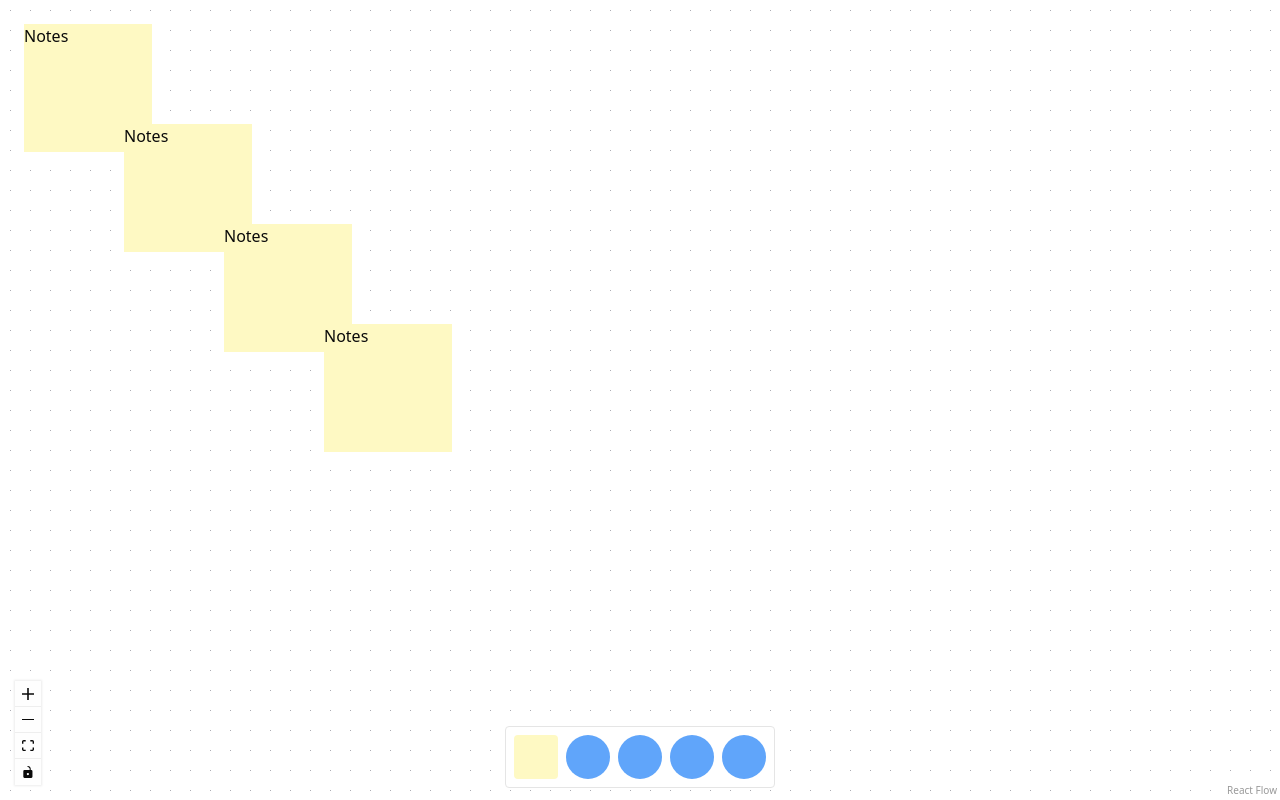
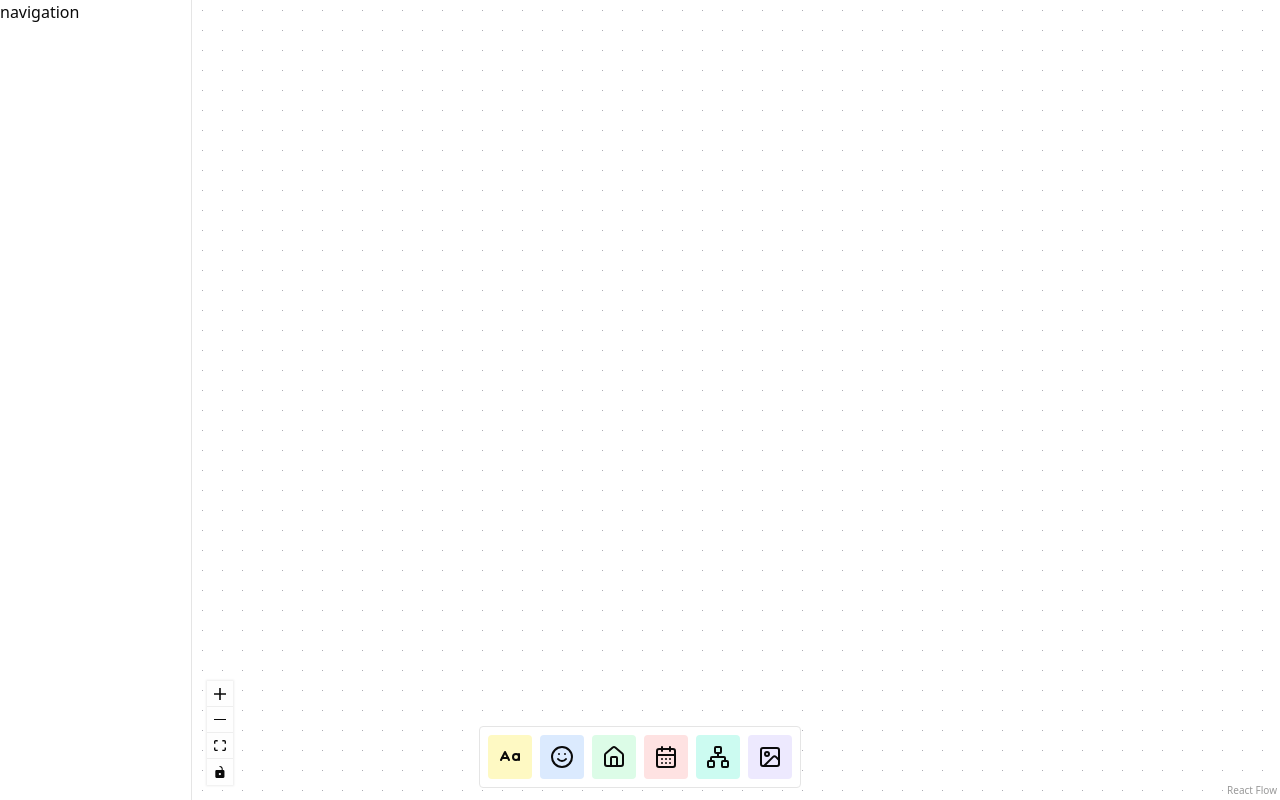
Before and after one commit to Elie-BenSimon/Whiteboard, a React (Vite) app: page / in a window 1280 px wide. Built offline with nearby package versions, Linux system fonts and the light colour scheme.

Commit message:
feat: basics cards

```diff
--- /dev/null
+++ b/src/components/cards/baseCard.tsx
@@ -0,0 +1,67 @@
+import { cn } from "@/lib/utils";
+import { Handle, Position, useConnection } from "@xyflow/react";
+import React, { useState } from "react";
+
+type BaseCardProps = {
+  id: string;
+  children: React.ReactNode;
+  color?: string;
+};
+const BaseCard: React.FC<BaseCardProps> = ({ id, children, color }) => {
+  const connection = useConnection();
+  const connectionInProgress = connection.inProgress;
+  const isTarget = connectionInProgress && connection.fromNode.id !== id;
+
+  const [position, setPosition] = useState({ top: 0, left: 0 });
+
+  const handleMouseMove = (event: React.MouseEvent<HTMLDivElement>) => {
+    const box = event.currentTarget.getBoundingClientRect();
+    const mouseX = event.clientX - box.left;
+    const mouseY = event.clientY - box.top;
+
+    const top =
+      mouseY > box.height - 24 ? box.height - 24 : mouseY < 24 ? 0 : mouseY;
+    const left =
+      mouseX > box.width - 24 ? box.width - 24 : mouseX < 24 ? 0 : mouseX;
+
+    setPosition({ top, left });
+  };
+
+  return (
+    <div className="relative group p-6 z-10" onMouseMove={handleMouseMove}>
+      {/* <button
+        className="absolute bg-blue-500 text-white px-2 py-1 rounded"
+        style={{ top: position.top, left: position.left }}
+      >
+        Suivez-moi
+      </button> */}
+      <Handle
+        id="source"
+        type="source"
+        position={Position.Right}
+        className={cn(
+          "bg-transparent w-full h-full absolute top-0 left-0 translate-x-0 rounded-none border-0",
+          isTarget && "-z-10"
+        )}
+      />
+      <div
+        className="relative w-32 h-32 bg-yellow-100"
+        style={{ backgroundColor: color ? color : "" }}
+      >
+        <Handle
+          id="target"
+          type="target"
+          position={Position.Right}
+          className={cn(
+            "bg-transparent -z-10 w-full h-full absolute top-0 left-0 translate-x-0 rounded-none border-0",
+            isTarget && "z-10"
+          )}
+        />
+
+        <div className="relative w-full h-full">{children}</div>
+      </div>
+    </div>
+  );
+};
+
+export default BaseCard;
--- /dev/null
+++ b/src/components/cards/character.tsx
@@ -0,0 +1,13 @@
+import { NodeProps } from "@xyflow/react";
+import React from "react";
+import BaseCard from "./baseCard";
+
+const CharacterCard: React.FC<NodeProps> = ({ id }) => {
+  return (
+    <BaseCard id={id} color="rgb(219 234 254)">
+      character
+    </BaseCard>
+  );
+};
+
+export default CharacterCard;
--- /dev/null
+++ b/src/components/cards/choices.tsx
@@ -0,0 +1,13 @@
+import { NodeProps } from "@xyflow/react";
+import React from "react";
+import BaseCard from "./baseCard";
+
+const ChoicesCard: React.FC<NodeProps> = ({ id }) => {
+  return (
+    <BaseCard id={id} color="rgb(204 251 241)">
+      choices
+    </BaseCard>
+  );
+};
+
+export default ChoicesCard;
--- /dev/null
+++ b/src/components/cards/event.tsx
@@ -0,0 +1,13 @@
+import { NodeProps } from "@xyflow/react";
+import React from "react";
+import BaseCard from "./baseCard";
+
+const EventCard: React.FC<NodeProps> = ({ id }) => {
+  return (
+    <BaseCard id={id} color="rgb(254 226 226)">
+      event
+    </BaseCard>
+  );
+};
+
+export default EventCard;
--- /dev/null
+++ b/src/components/cards/location.tsx
@@ -0,0 +1,13 @@
+import { NodeProps } from "@xyflow/react";
+import React from "react";
+import BaseCard from "./baseCard";
+
+const LocationCard: React.FC<NodeProps> = ({ id }) => {
+  return (
+    <BaseCard id={id} color="rgb(220 252 231)">
+      location
+    </BaseCard>
+  );
+};
+
+export default LocationCard;
--- /dev/null
+++ b/src/components/cards/media.tsx
@@ -0,0 +1,13 @@
+import { NodeProps } from "@xyflow/react";
+import React from "react";
+import BaseCard from "./baseCard";
+
+const MediaCard: React.FC<NodeProps> = ({ id }) => {
+  return (
+    <BaseCard id={id} color="rgb(237 233 254)">
+      Media
+    </BaseCard>
+  );
+};
+
+export default MediaCard;
--- a/src/components/cards/stickyNote.tsx
+++ b/src/components/cards/stickyNote.tsx
@@ -1,59 +1,9 @@
-import { cn } from "@/lib/utils";
-import { Handle, NodeProps, Position, useConnection } from "@xyflow/react";
-import React, { useState } from "react";
+import { NodeProps } from "@xyflow/react";
+import React from "react";
+import BaseCard from "./baseCard";
 
 const StickyNote: React.FC<NodeProps> = ({ id }) => {
-  const connection = useConnection();
-  const connectionInProgress = connection.inProgress;
-  const isTarget = connectionInProgress && connection.fromNode.id !== id;
-
-  const [position, setPosition] = useState({ top: 0, left: 0 });
-
-  const handleMouseMove = (event: React.MouseEvent<HTMLDivElement>) => {
-    const box = event.currentTarget.getBoundingClientRect();
-    const mouseX = event.clientX - box.left;
-    const mouseY = event.clientY - box.top;
-
-    const top =
-      mouseY > box.height - 24 ? box.height - 24 : mouseY < 24 ? 0 : mouseY;
-    const left =
-      mouseX > box.width - 24 ? box.width - 24 : mouseX < 24 ? 0 : mouseX;
-
-    setPosition({ top, left });
-  };
-
-  return (
-    <div className="relative group p-6 z-10" onMouseMove={handleMouseMove}>
-      {/* <button
-        className="absolute bg-blue-500 text-white px-2 py-1 rounded"
-        style={{ top: position.top, left: position.left }}
-      >
-        Suivez-moi
-      </button> */}
-      <Handle
-        id="source"
-        type="source"
-        position={Position.Right}
-        className={cn(
-          "bg-transparent w-full h-full absolute top-0 left-0 translate-x-0 rounded-none border-0",
-          isTarget && "-z-10"
-        )}
-      />
-      <div className="relative w-32 h-32 bg-yellow-100">
-        <Handle
-          id="target"
-          type="target"
-          position={Position.Right}
-          className={cn(
-            "bg-transparent -z-10 w-full h-full absolute top-0 left-0 translate-x-0 rounded-none border-0",
-            isTarget && "z-10"
-          )}
-        />
-
-        <div className="relative w-full h-full">Notes</div>
-      </div>
-    </div>
-  );
+  return <BaseCard id={id}>note</BaseCard>;
 };
 
 export default StickyNote;
--- a/src/components/notesIconsMenu.tsx
+++ b/src/components/notesIconsMenu.tsx
@@ -1,3 +1,5 @@
+import Icon from "./ui/icon";
+
 const NotesIconsMenu = () => {
   const onDragStart = (
     event: React.DragEvent<HTMLDivElement>,
@@ -10,14 +12,47 @@ const NotesIconsMenu = () => {
   return (
     <div className="flex gap-2 border rounded bg-card p-2">
       <div
-        className="cursor-grab w-11 h-11 rounded bg-yellow-100"
+        className="cursor-grab w-11 h-11 rounded bg-yellow-100 flex justify-center items-center"
         onDragStart={(event) => onDragStart(event, "stickyNote")}
         draggable
-      />
-      <div className="w-11 h-11 rounded-full bg-blue-400" />
-      <div className="w-11 h-11 rounded-full bg-blue-400" />
-      <div className="w-11 h-11 rounded-full bg-blue-400" />
-      <div className="w-11 h-11 rounded-full bg-blue-400" />
+      >
+        <Icon name="CaseSensitive" />
+      </div>
+      <div
+        className="cursor-grab w-11 h-11 rounded bg-blue-100 flex items-center justify-center"
+        onDragStart={(event) => onDragStart(event, "character")}
+        draggable
+      >
+        <Icon name="Smile" />
+      </div>
+      <div
+        className="cursor-grab w-11 h-11 rounded-sm bg-green-100 flex items-center justify-center"
+        onDragStart={(event) => onDragStart(event, "location")}
+        draggable
+      >
+        <Icon name="House" />
+      </div>
+      <div
+        className="cursor-grab w-11 h-11 rounded-sm bg-red-100 flex items-center justify-center"
+        onDragStart={(event) => onDragStart(event, "event")}
+        draggable
+      >
+        <Icon name="CalendarDays" />
+      </div>
+      <div
+        className="cursor-grab w-11 h-11 rounded-sm bg-teal-100 flex items-center justify-center"
+        onDragStart={(event) => onDragStart(event, "choices")}
+        draggable
+      >
+        <Icon name="Network" />
+      </div>
+      <div
+        className="cursor-grab w-11 h-11 rounded-sm bg-violet-100 flex items-center justify-center"
+        onDragStart={(event) => onDragStart(event, "media")}
+        draggable
+      >
+        <Icon name="Image" />
+      </div>
     </div>
   );
 };
--- /dev/null
+++ b/src/components/ui/icon.tsx
@@ -0,0 +1,20 @@
+import React from "react";
+import { LucideProps, icons } from "lucide-react";
+
+type IconProps = LucideProps & {
+  name: keyof typeof icons;
+  className?: string;
+};
+
+const Icon: React.FC<IconProps> = ({ name, className, ...props }) => {
+  const LucideIcon = icons[name];
+
+  if (!LucideIcon) {
+    console.warn(`Icon "${name}" does not exist in lucide-react`);
+    return null;
+  }
+
+  return <LucideIcon className={className} {...props} />;
+};
+
+export default Icon;
--- a/src/components/whiteboard.tsx
+++ b/src/components/whiteboard.tsx
@@ -10,51 +10,48 @@ import {
   Edge,
   useReactFlow,
   ReactFlowProvider,
+  Node,
 } from "@xyflow/react";
 import "@xyflow/react/dist/style.css";
-import { useCallback, useRef } from "react";
+import { useCallback, useEffect, useRef } from "react";
 import StickyNote from "./cards/stickyNote";
 import FloatingEdge from "./flow/floatingEdge";
 import FloatingConnectionLine from "./flow/floatingConnectionLine";
 import NotesIconsMenu from "./notesIconsMenu";
 import { v4 as uuidV4 } from "uuid";
+import CharacterCard from "./cards/character";
+import LocationCard from "./cards/location";
+import ChoicesCard from "./cards/choices";
+import EventCard from "./cards/event";
+import MediaCard from "./cards/media";
+import {
+  loadNodesFromLocalStorage,
+  saveNodesToLocalStorage,
+} from "@/lib/utils";
 
-const nodeTypes = { stickyNote: StickyNote };
+const nodeTypes = {
+  stickyNote: StickyNote,
+  character: CharacterCard,
+  location: LocationCard,
+  event: EventCard,
+  choices: ChoicesCard,
+  media: MediaCard,
+};
 const edgeTypes = {
   floating: FloatingEdge,
 };
 
-const initialNodes = [
-  {
-    id: "1",
-    type: "stickyNote",
-    data: { label: "Note 1" },
-    position: { x: 0, y: 0 },
-  },
-  {
-    id: "2",
-    type: "stickyNote",
-    data: { label: "Note 2" },
-    position: { x: 100, y: 100 },
-  },
-  {
-    id: "3",
-    type: "stickyNote",
-    data: { label: "Note 1" },
-    position: { x: 200, y: 200 },
-  },
-  {
-    id: "4",
-    type: "stickyNote",
-    data: { label: "Note 2" },
-    position: { x: 300, y: 300 },
-  },
-];
-
 function WhiteBoard() {
-  const [nodes, setNodes, onNodesChange] = useNodesState(initialNodes);
+  const [nodes, setNodes, onNodesChange] = useNodesState<Node>(
+    loadNodesFromLocalStorage()
+  );
   const [edges, setEdges, onEdgesChange] = useEdgesState<Edge>([]);
   const { screenToFlowPosition } = useReactFlow();
+  const reactFlowWrapper = useRef<HTMLDivElement>(null);
+
+  useEffect(() => {
+    saveNodesToLocalStorage(nodes);
+  }, [nodes]);
 
   const onDragOver = useCallback((event) => {
     event.preventDefault();
@@ -100,11 +97,14 @@ function WhiteBoard() {
       ),
     [setEdges]
   );
-  const reactFlowWrapper = useRef<HTMLDivElement>(null);
 
   return (
-    <div className="w-full h-full relative">
-      <div className="reactflow-wrapper h-full w-full" ref={reactFlowWrapper}>
+    <div className="w-full h-full relative flex">
+      <div className="w-48 h-full border-r bg-background">navigation</div>
+      <div
+        className="reactflow-wrapper h-full flex-grow"
+        ref={reactFlowWrapper}
+      >
         <ReactFlow
           nodeTypes={nodeTypes}
           edgeTypes={edgeTypes}
@@ -116,6 +116,7 @@ function WhiteBoard() {
           onConnect={onConnect}
           onDrop={onDrop}
           onDragOver={onDragOver}
+          onDragEnd={(e) => console.log(e)}
         >
           <Background variant={BackgroundVariant.Dots} />
           <Controls />
```
Also changed, not shown: src/lib/utils.ts (+12 -0 lines).
